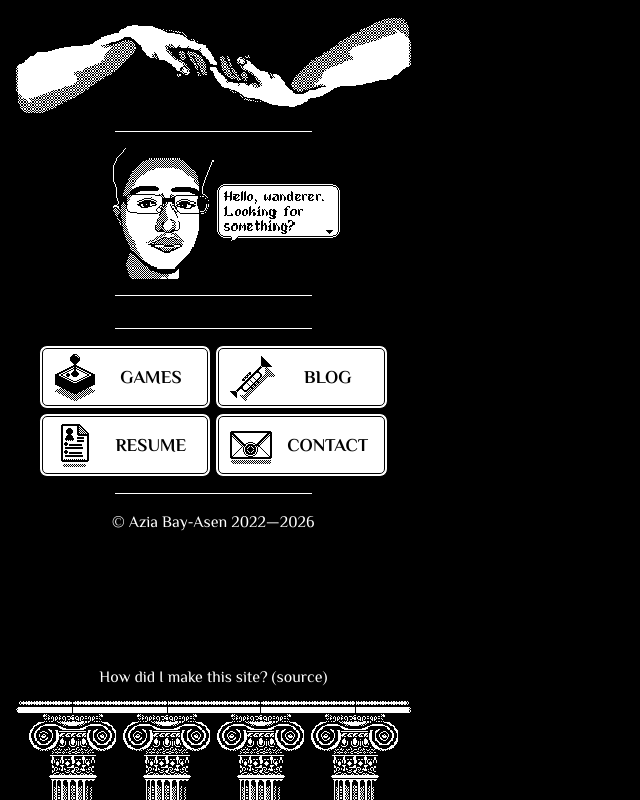
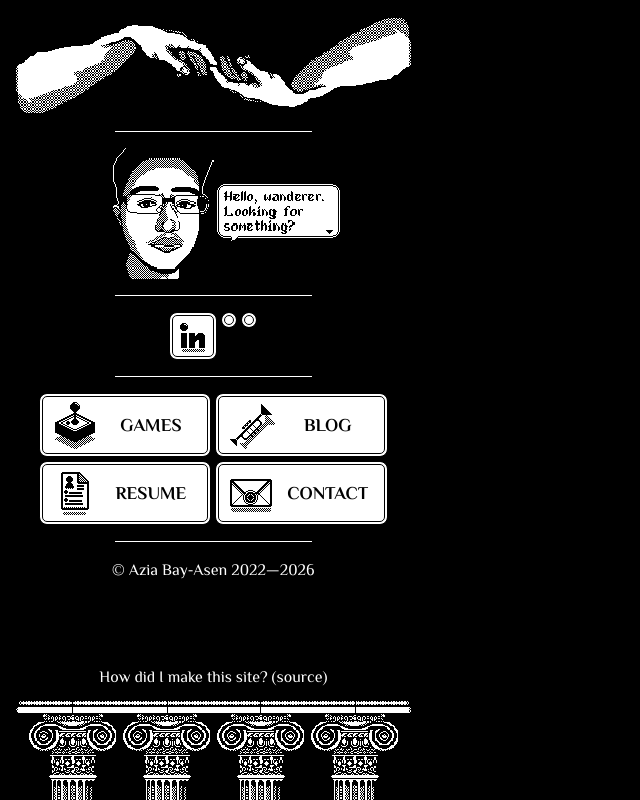
Before and after one commit to Azia-Bay/aziabay.com, a Next.js app: page / in a window 1280 px wide. Shown: the whole page, without its empty margins (0-640 px from the left). Built offline with nearby package versions, Linux system fonts and the light colour scheme.

Commit message:
feat: add LinkedIn button

```diff
--- a/src/components/layout/sidebar/components/sidebar_button.tsx
+++ b/src/components/layout/sidebar/components/sidebar_button.tsx
@@ -1,8 +1,6 @@
 "use client";
 
 import Image from "next/image";
-
-const ICON_SIZE = 48
 
 type ButtonProps = {
   children?: React.ReactNode;
@@ -12,19 +10,26 @@ type ButtonProps = {
 };
 
 export default function SidebarButton({ children, onClick, src, alt }: ButtonProps) {
-  var pr = (src && alt && "pr-4") || ""
+  var px = (src && alt && children && "px-2") || "px-1"
+  var pr = (src && alt && children && "pr-4") || ""
+
+  var icon_size = (children && 48) || 32
 
   return (
-    <button onClick={onClick} className={`group relative overflow-hidden cursor-pointer w-full px-2 py-1 ${pr} rounded-lg border-4 border-background border-double flex flex-row items-center gap-3 bg-foreground text-background text-lg font-bold uppercase`}>
+    <button onClick={onClick} className={`group relative overflow-hidden cursor-pointer w-auto py-1 ${px} ${pr} rounded-lg border-4 border-background border-double flex flex-row items-center gap-3 bg-foreground text-background text-lg font-bold uppercase`}>
       <span className="absolute inset-0 translate-y-full group-hover:translate-y-3/4 transition-transform duration-200 ease-out pixelated bg-size-[2px_2px] bg-[repeating-conic-gradient(var(--background)_0%_25%,var(--foreground)_25%_50%)]" />
 
-      {src && alt && <Image src={src} alt={alt} className="z-10 pixelated" width={ICON_SIZE} height={ICON_SIZE} unoptimized loading="eager" />}
+      {src && alt &&
+        <Image src={src} alt={alt} className="z-10 pixelated" width={icon_size} height={icon_size} unoptimized loading="eager" />
+      }
 
-      <span className="group relative z-10 mx-auto">
-        {children}
+      {children &&
+        <span className="group relative z-10 mx-auto">
+          {children}
 
-        <span className="absolute left-0 bottom-1 w-full h-px bg-background scale-x-0 group-hover:scale-x-100 transition-transform duration-150 ease-out" />
-      </span>
+          <span className="absolute left-0 bottom-1 w-full h-px bg-background scale-x-0 group-hover:scale-x-100 transition-transform duration-150 ease-out" />
+        </span>
+      }
     </button>
   )
 }
--- a/src/components/layout/sidebar/sidebar.tsx
+++ b/src/components/layout/sidebar/sidebar.tsx
@@ -1,6 +1,11 @@
 import Image from "next/image";
 
-import { LINK_TO_SITE_SOURCE } from "@/lib/consts";
+import {
+  LINK_TO_GITHUB,
+  LINK_TO_LINKEDIN,
+  LINK_TO_ITCHIO,
+  LINK_TO_SITE_SOURCE
+} from "@/lib/consts";
 
 import Button from "@/components/layout/sidebar/components/sidebar_button"
 import Copyright from "@/components/layout/sidebar/components/sidebar_copyright"
@@ -17,6 +22,19 @@ export default function Sidebar() {
       <Image className="cursor-pointer w-2/3 h-auto pixelated" src="sidebar/headshot.gif" alt="A 1-bit (black & white) pixel art headshot of Azia Bay-Asen. He wears rectangular glasses." width={0} height={0} unoptimized loading="eager" />
 
       <Divider />
+
+      <div className="w-auto h-auto flex flex-row gap-1">
+        <a href={LINK_TO_LINKEDIN} target="_blank">
+          <Button src="sidebar/button_icon_linkedin.png" alt="A 1-bit (black & white) pixel art icon of the LinkedIn logo, with a shadow underneath adding three-dimensionality." />
+        </a>
+        <a href={LINK_TO_GITHUB} target="_blank">
+          <Button />
+        </a>
+        <a href={LINK_TO_ITCHIO} target="_blank">
+          <Button />
+        </a>
+      </div>
+
       <Divider />
 
       <div className="w-auto h-auto grid grid-cols-2 gap-1">
--- a/src/lib/consts.ts
+++ b/src/lib/consts.ts
@@ -1,2 +1,7 @@
 export const SITE_NAME = "AZIABAY"
+
+export const LINK_TO_GITHUB = "https://github.com/Azia-Bay"
+export const LINK_TO_LINKEDIN = "https://www.linkedin.com/in/aziabay/"
+export const LINK_TO_ITCHIO = "https://aziabay.itch.io/"
+
 export const LINK_TO_SITE_SOURCE = "https://github.com/Azia-Bay/aziabay.com"
```
Also changed, not shown: public/sidebar/button_icon_linkedin.png (added).
